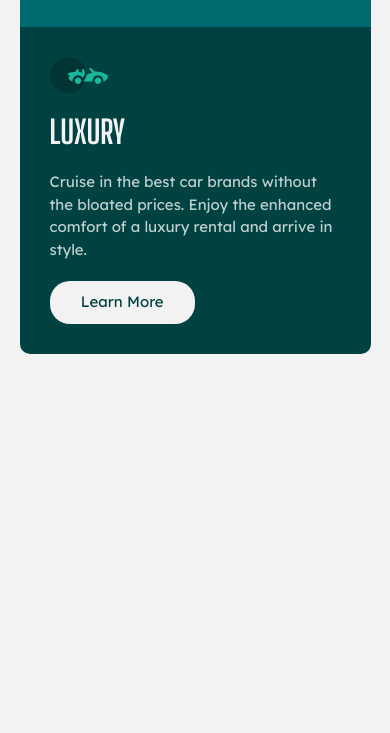
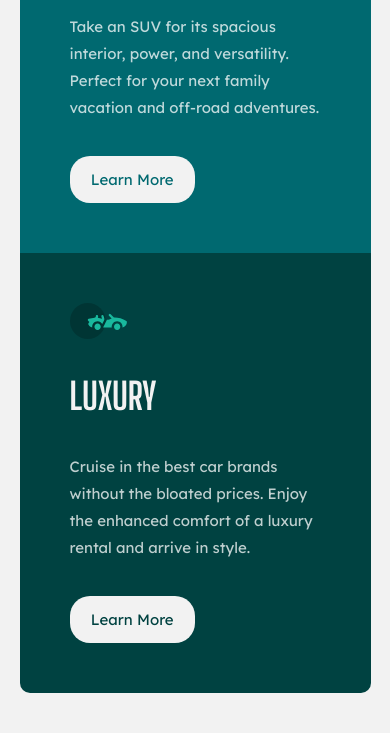
Before and after one commit to ChrisCablish/3-card-preview, a plain HTML site: page index.html in a window 390 px wide. Shown: the part 667-1400 px from the top of the page. Before the commit the page ends 1061 px from the top, so only its background shows below. Drawn offline with Linux system fonts and the light colour scheme.

Commit message:
finalize mobile design

```diff
--- a/style.css
+++ b/style.css
@@ -27,16 +27,17 @@ body {
 h2 {
     font-family: 'Big Shoulders Display', cursive;
     text-transform: uppercase;
-    font-size: 2em;
+    font-size: 2.3em;
     color: var(--Very_light_gray);
 }
 
-p,
-button {
+.section p,
+.section button {
     font-family: 'Lexend Deca', sans-serif;
     font-size: .9375em;
-    line-height: 1.5em;
+    line-height: 1.8em;
 }
+
 
 p {
     color: var(--Transparent_white_paragraphs);
@@ -44,7 +45,7 @@ p {
 
 
 .section img {
-    width: 20%;
+    width: 23%;
     height: auto;
 }
 
@@ -98,8 +99,8 @@ button {
     .section {
         display: flex;
         flex-direction: column;
-        padding: 30px;
-        gap: 20px;
+        padding: 50px;
+        gap: 35px;
     }
 
 }
```
